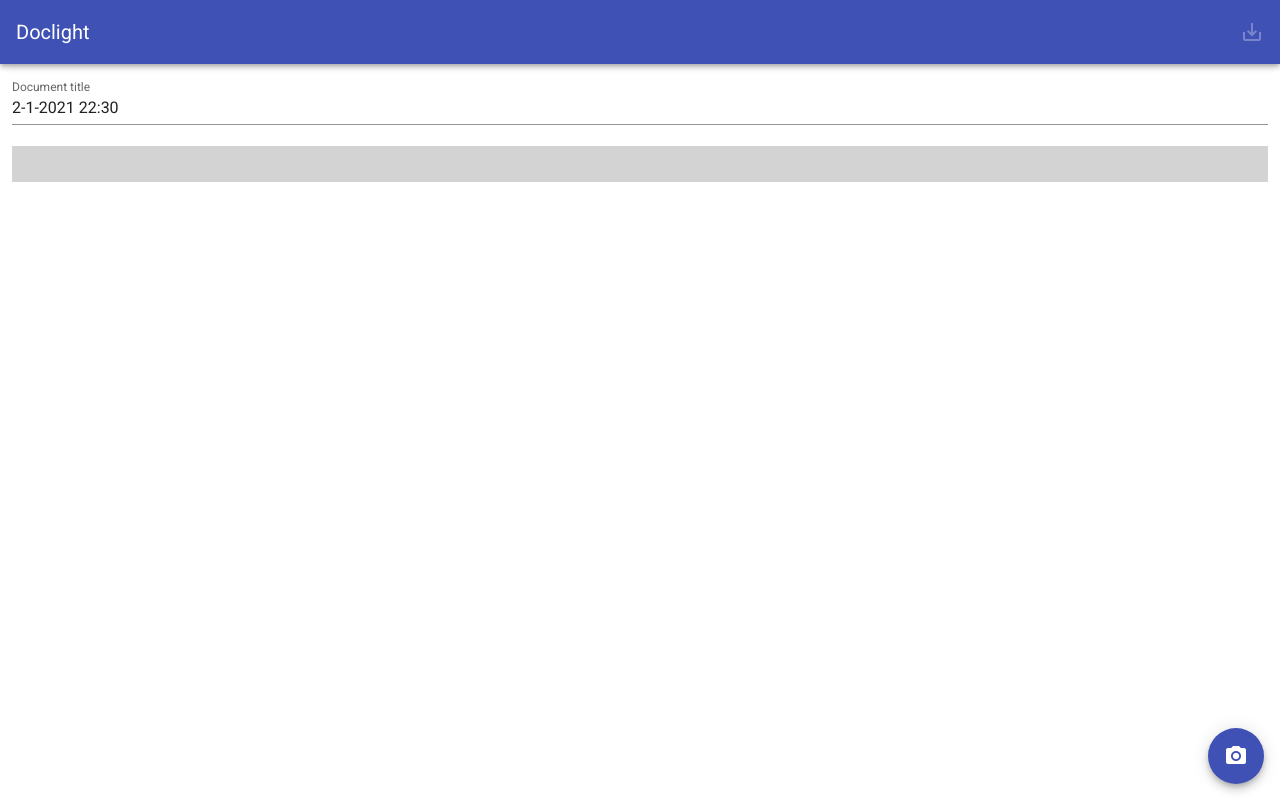
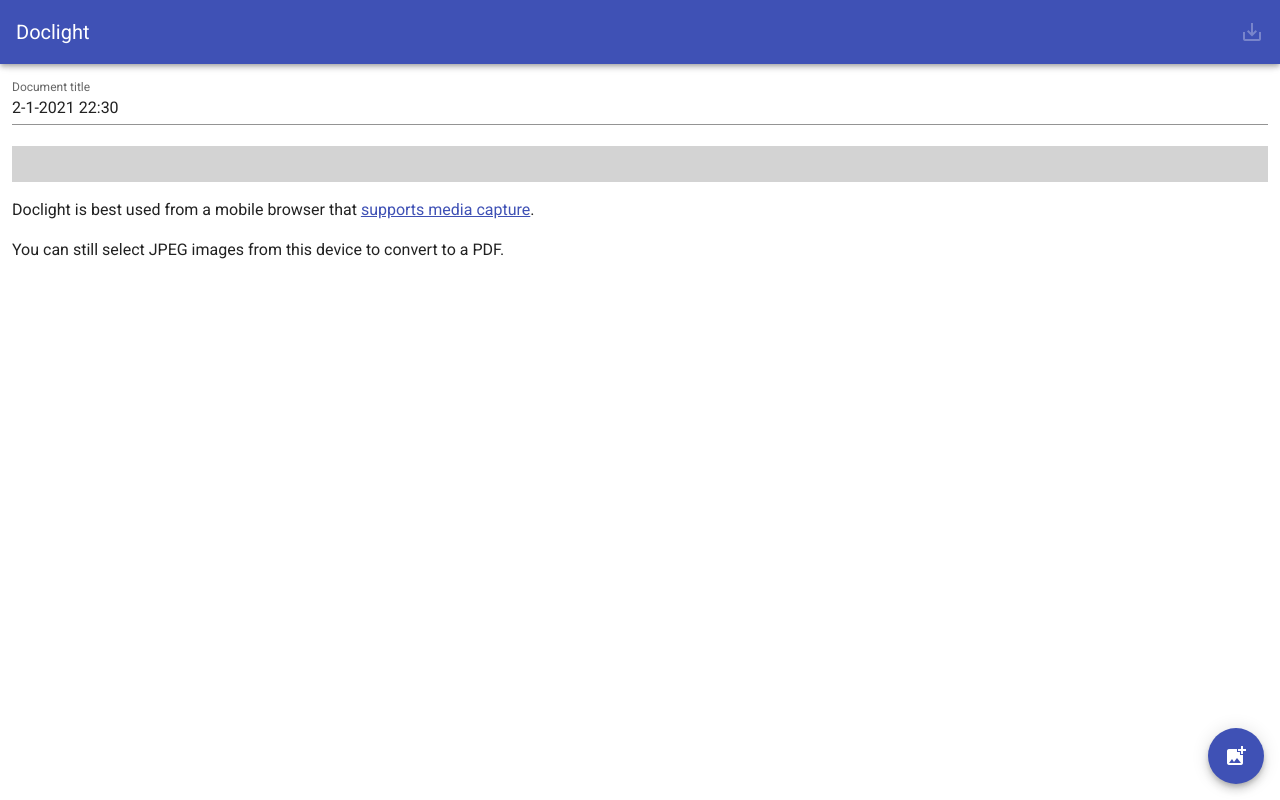
Before and after one commit to Quantaly/doclight, a Vue app in the folder app/: page / in a window 1280 px wide. Built offline with nearby package versions, Linux system fonts and the light colour scheme.

Commit message:
Warn users without image capture support

```diff
--- a/app/src/App.vue
+++ b/app/src/App.vue
@@ -36,6 +36,11 @@
           </div>
           <div class="container-padding"></div>
         </div>
+
+        <div class="capture-unsupported-warning" v-if="!imageCaptureSupported">
+          <p>Doclight is best used from a mobile browser that <a href="https://caniuse.com/html-media-capture">supports media capture</a>.</p>
+          <p>You can still select JPEG images from this device to convert to a PDF.</p>
+        </div>
       </v-container>
 
       <v-btn
@@ -48,7 +53,7 @@
         aria-label="Add photo"
         @click="addImage"
       >
-        <v-icon>camera_alt</v-icon>
+        <v-icon>{{ imageCaptureSupported ? "camera_alt" : "add_photo_alternate" }}</v-icon>
       </v-btn>
     </v-main>
 
@@ -117,10 +122,15 @@
   max-height: 50vh;
   margin: auto;
 }
+
+.capture-unsupported-warning {
+  margin-top: 16px;
+}
 </style>
 
 <script lang="ts">
 import { Component, Vue } from "vue-property-decorator";
+import { detectImageCapture } from "./feature-detection";
 import wasm from "./wasm";
 
 @Component({})
@@ -128,6 +138,7 @@
   drawer = null;
   name = "";
   images: string[] = [];
+  imageCaptureSupported = true;
 
   snackbars = {
     downloadSuccess: false,
@@ -138,6 +149,7 @@
   pwaEvent: { prompt: () => Promise<void> } | null = null;
 
   created() {
+    this.imageCaptureSupported = detectImageCapture();
     const now = new Date();
     this.name =
       `${now.getMonth() + 1}-${now.getDate()}-${now.getFullYear()} ` +
@@ -147,7 +159,7 @@
     window.addEventListener("beforeinstallprompt", (e) => {
       e.preventDefault();
 
-      if (!localStorage.getItem("doclight:pwaPromptDontShow")) {
+      if (!localStorage.getItem("doclight:pwaPromptDontShow") && this.imageCaptureSupported) {
         // eslint-disable-next-line @typescript-eslint/no-explicit-any
         this.pwaEvent = e as any;
         this.snackbars.pwaPrompt = true;
--- /dev/null
+++ b/app/src/feature-detection.ts
@@ -0,0 +1,6 @@
+export function detectImageCapture(): boolean {
+    const dummy = document.createElement('input');
+    dummy.type = 'file';
+    dummy.accept = 'image/jpeg';
+    return 'capture' in dummy;
+}
```
